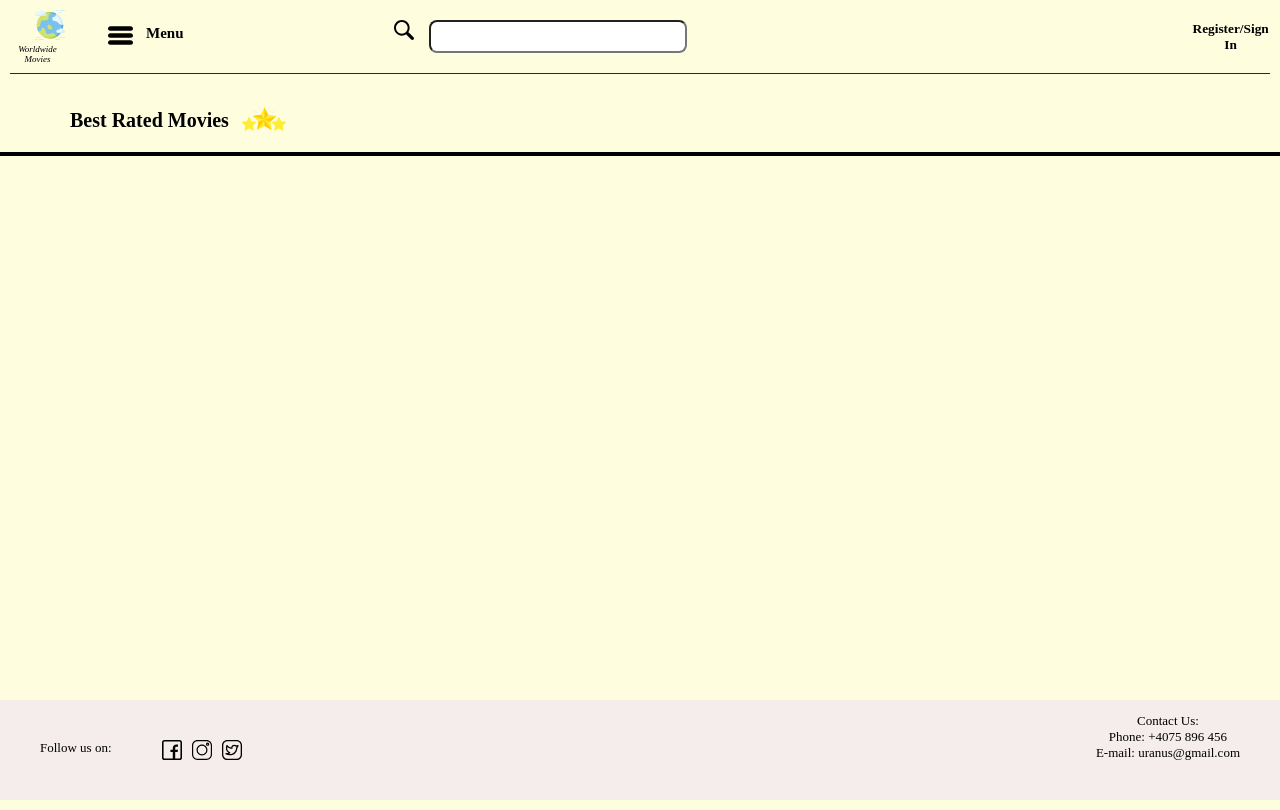
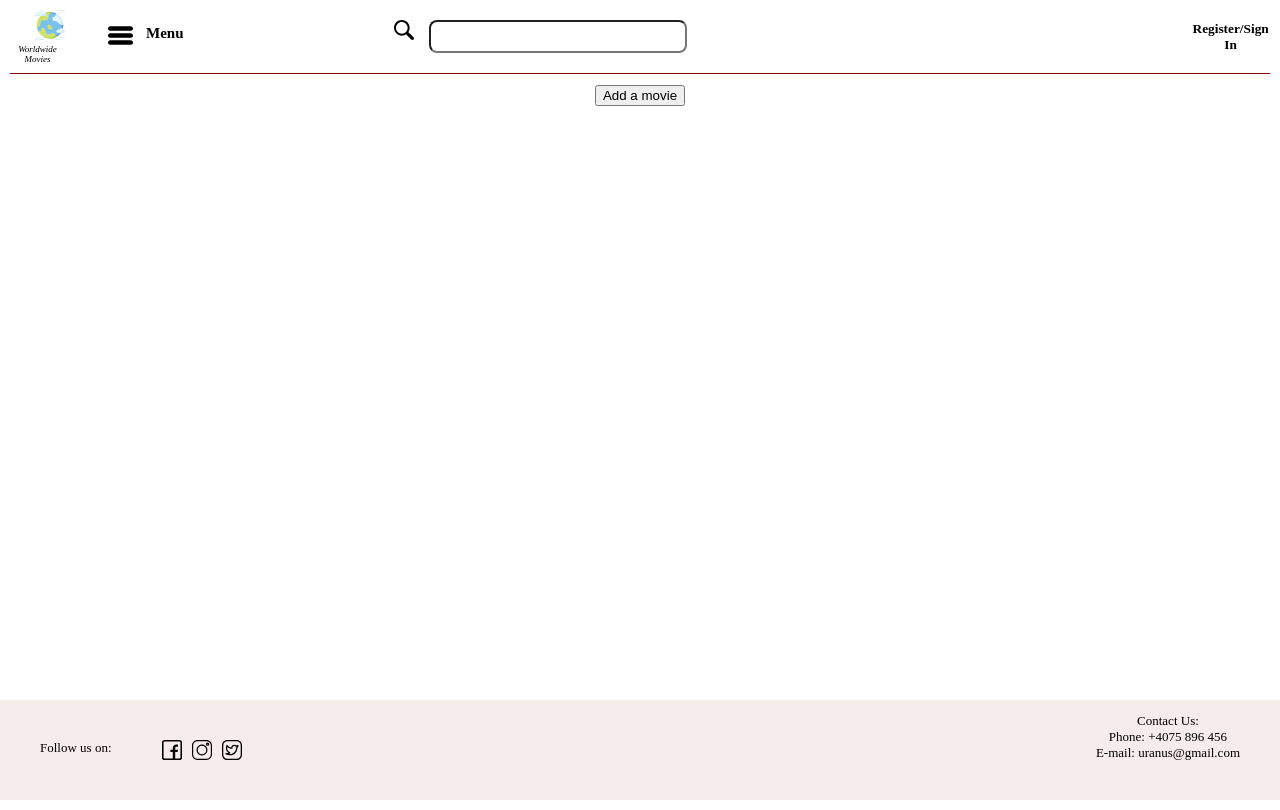
Before and after one commit to angelcrisan/uranus, a React (Create React App) app: page / in a window 1280 px wide. Built offline with nearby package versions, Linux system fonts and the light colour scheme.

Commit message:
added Add Movie Button

```diff
--- a/src/App.js
+++ b/src/App.js
@@ -1,15 +1,15 @@
 import React from 'react';
 
 import './App.css';
-import { Homepage } from './pages/homepage/Homepage';
-// import { AllMoviesPage } from './pages/SecondPage/AllMoviesPage';
+// import { Homepage } from './pages/homepage/Homepage';
+import { AllMoviesPage } from './pages/SecondPage/AllMoviesPage';
 
 export class App extends React.Component {
  render(){
   return (
     <div className="App">
-    <Homepage />
-    {/* <AllMoviesPage /> */}
+    {/* <Homepage /> */}
+    <AllMoviesPage />
     </div>
   );
 }
--- a/src/pages/SecondPage/AllMoviesPage.js
+++ b/src/pages/SecondPage/AllMoviesPage.js
@@ -1,9 +1,15 @@
 import React from 'react';
+import { FooterComponent } from '../../components/footer/FooterInfo';
 import { Header } from '../../components/header/Header';
+import { AddMovie } from '../SecondPage/AllMoviesPageContent';
+
 
 export function AllMoviesPage () {
     return(
+        <div>
         <Header />
-
+        <FooterComponent />
+        <AddMovie />
+        </div>
     )
 }
--- /dev/null
+++ b/src/pages/SecondPage/AllMoviesPageContent.js
@@ -0,0 +1,12 @@
+import React from 'react';
+import "./AllMoviesPageContent";
+
+export class AddMovie extends React.Component {
+   render () {
+       return (
+        <div>
+            <button className="add-button">Add a movie</button>
+        </div>
+    );
+}
+}
```
Also changed, not shown: src/pages/SecondPage/AllMoviesPageContent.css (added).
